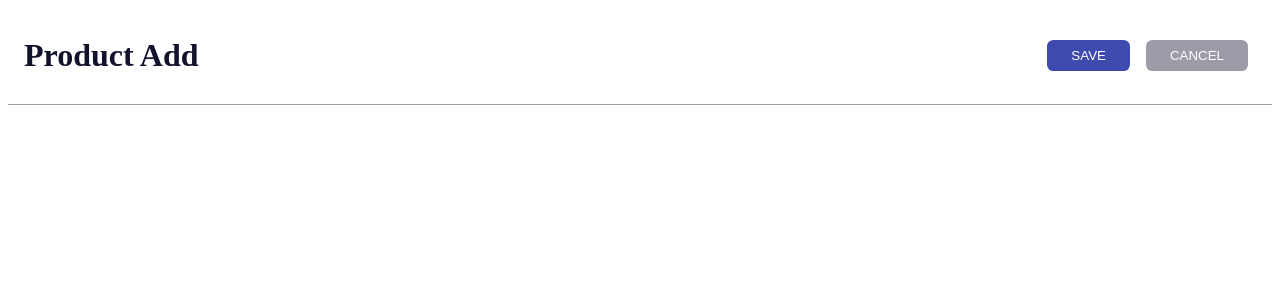
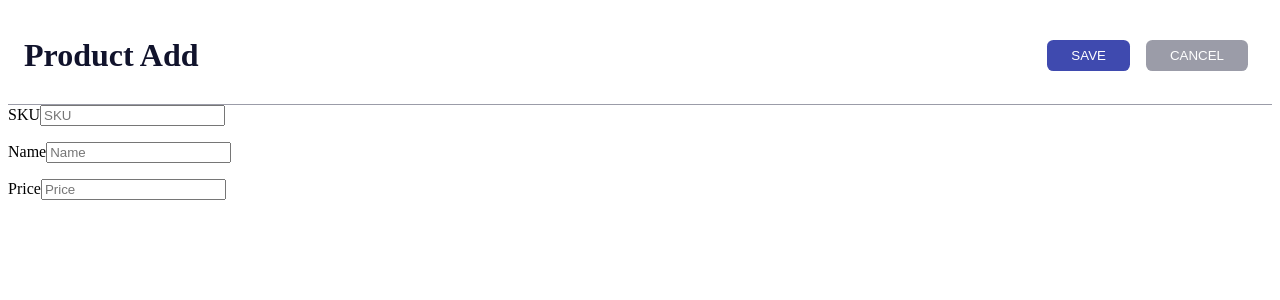
Before and after one commit to maryamghorbani/ProductsList, a React (Vite) app: page / in a window 1280 px wide. Both pictures are taken after a click on the button "ADD NEW". Shown: the top 300 px of the page. Built offline with nearby package versions, Linux system fonts and the light colour scheme; no server answers.

Commit message:
create form check empty fields and show error

```diff
--- a/src/App.jsx
+++ b/src/App.jsx
@@ -8,6 +8,31 @@ import { CreateProductPanel } from "@/view/pages/product/create-product/CreatePr
 function App() {
     const [products, setProducts] = useState([]);
     const [addNewItem, setAddNewItem] = useState(false);
+    const [sku, setSku] = useState("");
+    const [name, setName] = useState("");
+    const [price, setPrice] = useState("");
+    const [skuError, setSkuError] = useState("");
+    const [nameError, setNameError] = useState("");
+    const [priceError, setPriceError] = useState("");
+    const handleSubmit = e => {
+        e.preventDefault();
+        if (sku === "") {
+            setSkuError("Sku is required");
+        } else {
+            setSkuError("");
+        }
+        if (name === "") {
+            setNameError("Name is required");
+        } else {
+            setNameError("");
+        }
+        if (price === "") {
+            setPriceError("Price is required");
+        } else {
+            setPriceError("");
+        }
+    };
+
     useEffect(() => {
         axios
             .get("https://dummyjson.com/products")
@@ -17,7 +42,21 @@ function App() {
 
     return (
         <div className="App">
-            <productContext.Provider value={{ setAddNewItem }}>
+            <productContext.Provider
+                value={{
+                    setAddNewItem,
+                    sku,
+                    setSku,
+                    name,
+                    setName,
+                    price,
+                    setPrice,
+                    skuError,
+                    nameError,
+                    priceError,
+                    handleSubmit,
+                }}
+            >
                 {addNewItem ? <CreateProductPanel /> : <ProductListPage products={products} />}
             </productContext.Provider>
         </div>
--- a/src/assets/scss/_mixins.scss
+++ b/src/assets/scss/_mixins.scss
@@ -53,3 +53,10 @@
     border-radius: 0.4rem;
     cursor: pointer;
 }
+
+@mixin error-message {
+    font-size: small;
+    margin-top: 0;
+    margin-bottom: 1rem;
+    color: $error-color;
+}
--- a/src/assets/scss/_variables.scss
+++ b/src/assets/scss/_variables.scss
@@ -4,3 +4,4 @@ $dark: #11132c;
 $light-gray: #9b9ca8;
 $custom-blue: #3f4aaf;
 $white: #fff;
+$error-color: #fa3030;
--- a/src/assets/scss/dashboard.scss
+++ b/src/assets/scss/dashboard.scss
@@ -43,3 +43,7 @@
         }
     }
 }
+
+.error-message {
+    @include error-message;
+}
--- a/src/view/pages/product/create-product/CreateProduct.panel.jsx
+++ b/src/view/pages/product/create-product/CreateProduct.panel.jsx
@@ -1,6 +1,10 @@
 import { MainHeader } from "@/view/layout/headers";
+import { CreateProductForm } from "./CreateProductForm.panel";
+import { useContext } from "react";
+import { productContext } from "@/context/context";
 
 export const CreateProductPanel = props => {
+    let { handleSubmit } = useContext(productContext);
     return (
         <div className="create-product-panel">
             <div className="create-product-panel__content">
@@ -10,14 +14,12 @@ export const CreateProductPanel = props => {
                     rightButtonStyle="cancel-button"
                     leftButton="SAVE"
                     rightButton="CANCEL"
-                    onClickLeftButton={() => {
-                        console.log("left button clicked");
-                    }}
+                    onClickLeftButton={handleSubmit}
                     onClickRightButton={() => {
                         console.log("right button clicked");
                     }}
                 />
-                {/*<CreateProductForm createProduct={createProduct} setAddNewItem={setAddNewItem} />*/}
+                <CreateProductForm />
             </div>
         </div>
     );
--- /dev/null
+++ b/src/view/pages/product/create-product/CreateProductForm.panel.jsx
@@ -0,0 +1,61 @@
+import { useContext } from "react";
+import { productContext } from "@/context/context";
+
+export const CreateProductForm = props => {
+    const { createProduct, setAddNewItem } = props;
+
+    let {
+        sku,
+        setSku,
+        name,
+        setName,
+        price,
+        setPrice,
+        skuError,
+        nameError,
+        priceError,
+        handleSubmit,
+    } = useContext(productContext);
+
+    return (
+        <div className="create-product-form">
+            <form onSubmit={handleSubmit}>
+                <div className="create-product-form__content">
+                    <div className="create-product-form__content__inputs">
+                        <div className="create-product-form__content__inputs__sku">
+                            <label htmlFor="sku">SKU</label>
+                            <input
+                                type="text"
+                                id="sku"
+                                placeholder="SKU"
+                                value={sku}
+                                onChange={e => setSku(e.target.value)}
+                            />
+                            <p className="error-message">{skuError}</p>
+                        </div>
+                        <div className="create-product-form__content__inputs__name">
+                            <label htmlFor="name">Name</label>
+                            <input
+                                type="text"
+                                placeholder="Name"
+                                value={name}
+                                onChange={e => setName(e.target.value)}
+                            />
+                            <div className="error-message">{nameError}</div>
+                        </div>
+                        <div className="create-product-form__content__inputs__price">
+                            <label htmlFor="price">Price</label>
+                            <input
+                                type="text"
+                                placeholder="Price"
+                                value={price}
+                                onChange={e => setPrice(e.target.value)}
+                            />
+                            <div className="error-message">{priceError}</div>
+                        </div>
+                    </div>
+                </div>
+            </form>
+        </div>
+    );
+};
```
